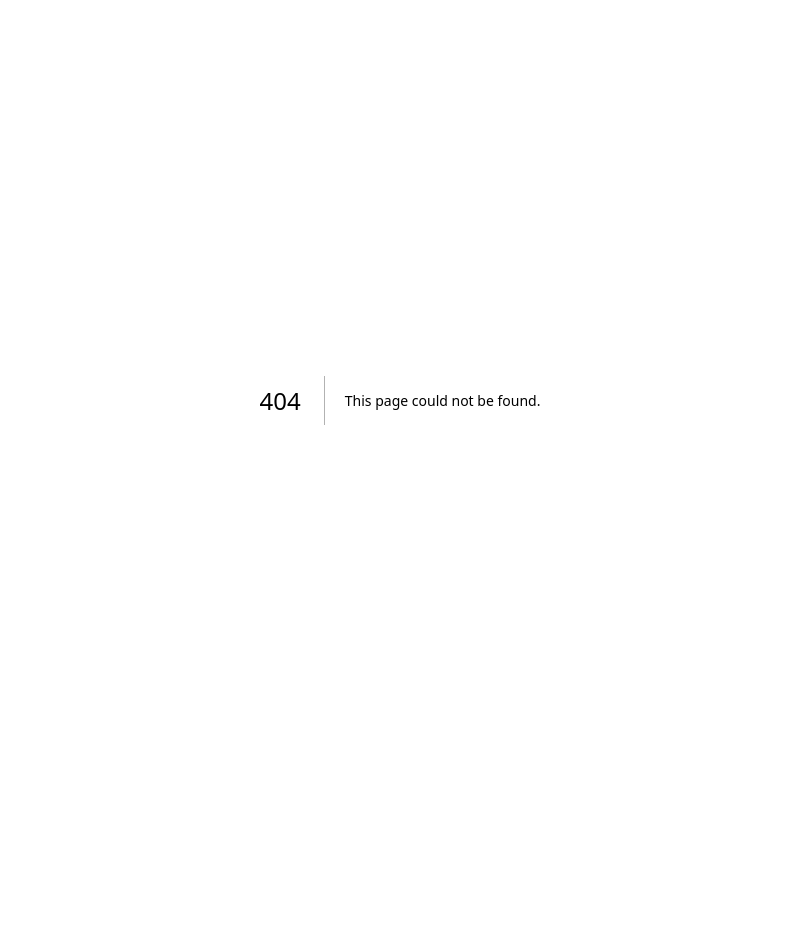
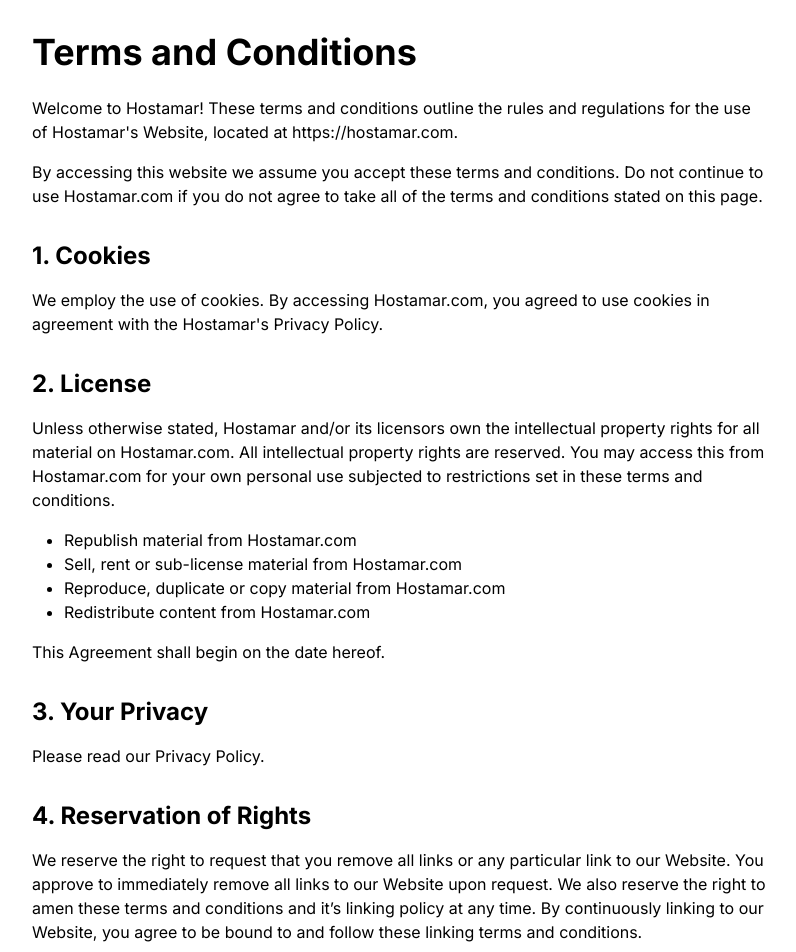
Before and after one commit to romelraisul/fullstack-ecosystem, a Next.js app in the folder hostamar-platform/: page /terms in a window 1280 px wide. Before the commit this address had no page. Shown: the top 952 px of the page, without its empty margins (240-1036 px from the left). Before the commit the page ends 800 px from the top, so only its background shows below. Built offline with nearby package versions, Linux system fonts and the light colour scheme.

Commit message:
Feat: Add Terms and Conditions page

```diff
--- /dev/null
+++ b/hostamar-platform/app/terms/page.tsx
@@ -0,0 +1,57 @@
+
+import { Metadata } from 'next';
+
+export const metadata: Metadata = {
+  title: 'Terms & Conditions - Hostamar',
+  description: 'Terms and Conditions for Hostamar.com services',
+};
+
+export default function TermsPage() {
+  return (
+    <div className="container mx-auto px-4 py-8 max-w-3xl">
+      <h1 className="text-4xl font-bold mb-6">Terms and Conditions</h1>
+
+      <p className="mb-4">
+        Welcome to Hostamar! These terms and conditions outline the rules and regulations for the use of Hostamar's Website, located at https://hostamar.com.
+      </p>
+
+      <p className="mb-4">
+        By accessing this website we assume you accept these terms and conditions. Do not continue to use Hostamar.com if you do not agree to take all of the terms and conditions stated on this page.
+      </p>
+
+      <h2 className="text-2xl font-bold mt-8 mb-4">1. Cookies</h2>
+      <p className="mb-4">
+        We employ the use of cookies. By accessing Hostamar.com, you agreed to use cookies in agreement with the Hostamar's Privacy Policy.
+      </p>
+
+      <h2 className="text-2xl font-bold mt-8 mb-4">2. License</h2>
+      <p className="mb-4">
+        Unless otherwise stated, Hostamar and/or its licensors own the intellectual property rights for all material on Hostamar.com. All intellectual property rights are reserved. You may access this from Hostamar.com for your own personal use subjected to restrictions set in these terms and conditions.
+      </p>
+      <ul className="list-disc pl-8 mb-4">
+        <li>Republish material from Hostamar.com</li>
+        <li>Sell, rent or sub-license material from Hostamar.com</li>
+        <li>Reproduce, duplicate or copy material from Hostamar.com</li>
+        <li>Redistribute content from Hostamar.com</li>
+      </ul>
+
+      <p className="mb-4">
+        This Agreement shall begin on the date hereof.
+      </p>
+
+      <h2 className="text-2xl font-bold mt-8 mb-4">3. Your Privacy</h2>
+      <p className="mb-4">
+        Please read our Privacy Policy.
+      </p>
+
+      <h2 className="text-2xl font-bold mt-8 mb-4">4. Reservation of Rights</h2>
+      <p className="mb-4">
+        We reserve the right to request that you remove all links or any particular link to our Website. You approve to immediately remove all links to our Website upon request. We also reserve the right to amen these terms and conditions and it’s linking policy at any time. By continuously linking to our Website, you agree to be bound to and follow these linking terms and conditions.
+      </p>
+
+      <p className="mt-8 text-gray-600 text-sm">
+        Last updated: December 14, 2025
+      </p>
+    </div>
+  );
+}
```
